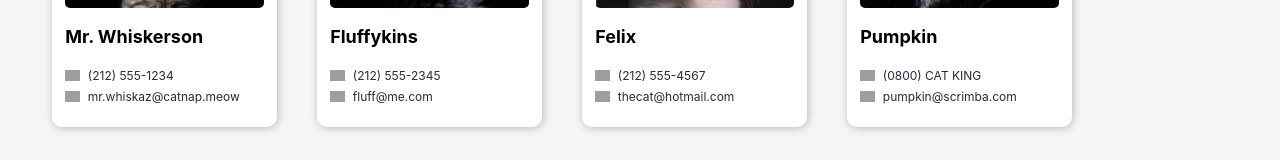
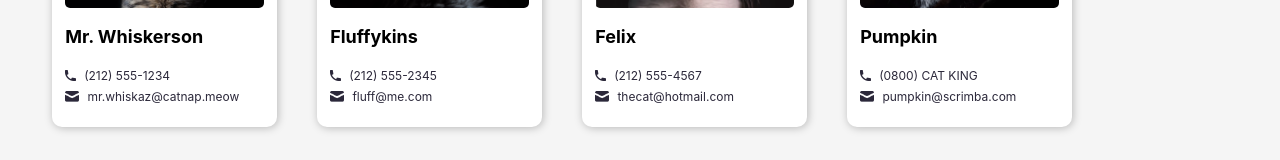
Before and after one commit to Nawzneen/LearningReact-Project00, a React (Create React App) app: page / in a window 1280 px wide. Shown: the part 142-302 px from the top of the page. Built offline with nearby package versions, Linux system fonts and the light colour scheme; grey boxes are pictures that could not be loaded.

Commit message:
fixing the images

```diff
--- a/src/Components/Cards.js
+++ b/src/Components/Cards.js
@@ -1,6 +1,4 @@
 import React from "react";
-import phoneIcon from "../images/phone-icon.png";
-import mailIcon from "../images/mail-icon.png";
 
 export default function Cards(props) {
   return (
@@ -8,11 +6,11 @@ export default function Cards(props) {
       <img src={props.img} />
       <h3>{props.name}</h3>
       <div className="info-group">
-        <img src={phoneIcon} />
+        <img src="./images/phone-icon.png" />
         <p>{props.phone}</p>
       </div>
       <div className="info-group">
-        <img src={mailIcon} />
+        <img src="./images/mail-icon.png" />
         <p>{props.email}</p>
       </div>
     </div>
```
Also changed, not shown: public/logo192.png (deleted), public/logo512.png (deleted).
